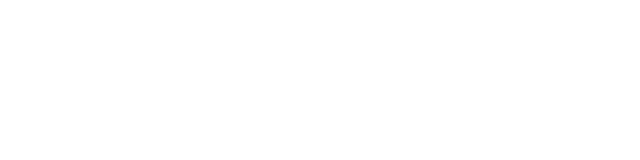
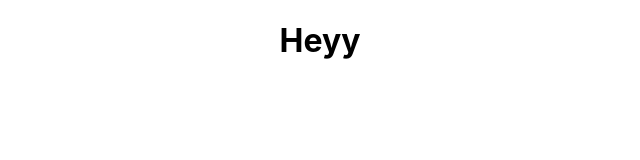
Before and after one commit to uladzidu/new-incubator-hw, a React (Create React App) app: page / in a window 1280 px wide. Shown: the top 160 px of the page, without its empty margins (320-960 px from the left). Built offline with nearby package versions, Linux system fonts and the light colour scheme.

Commit message:
test commit

```diff
--- a/package.json
+++ b/package.json
@@ -1,6 +1,7 @@
 {
   "name": "pre-homeworks",
   "version": "0.1.0",
+  "homepage": "https://vdukhovnik.github.io/new-incubator-hw",
   "private": true,
   "dependencies": {
     "@testing-library/jest-dom": "^5.14.1",
@@ -10,6 +11,7 @@
     "@types/node": "^16.7.13",
     "@types/react": "^18.0.0",
     "@types/react-dom": "^18.0.0",
+    "gh-pages": "^6.0.0",
     "react": "^18.2.0",
     "react-dom": "^18.2.0",
     "react-scripts": "5.0.1",
@@ -17,6 +19,8 @@
     "web-vitals": "^2.1.0"
   },
   "scripts": {
+    "predeploy": "npm run build",
+    "deploy": "gh-pages -d build",
     "start": "react-scripts start",
     "build": "react-scripts build",
     "test": "react-scripts test",
--- a/src/App.tsx
+++ b/src/App.tsx
@@ -7,6 +7,7 @@
 function App() {
   return (
     <div className="App">
+      <h1>Heyy</h1>
       {/*<HW1 />*/}
       {/*<HW2 />*/}
       {/*<HW3 />*/}
```
Also changed, not shown: 1 other file (tests, documents, lock files or other folders).
